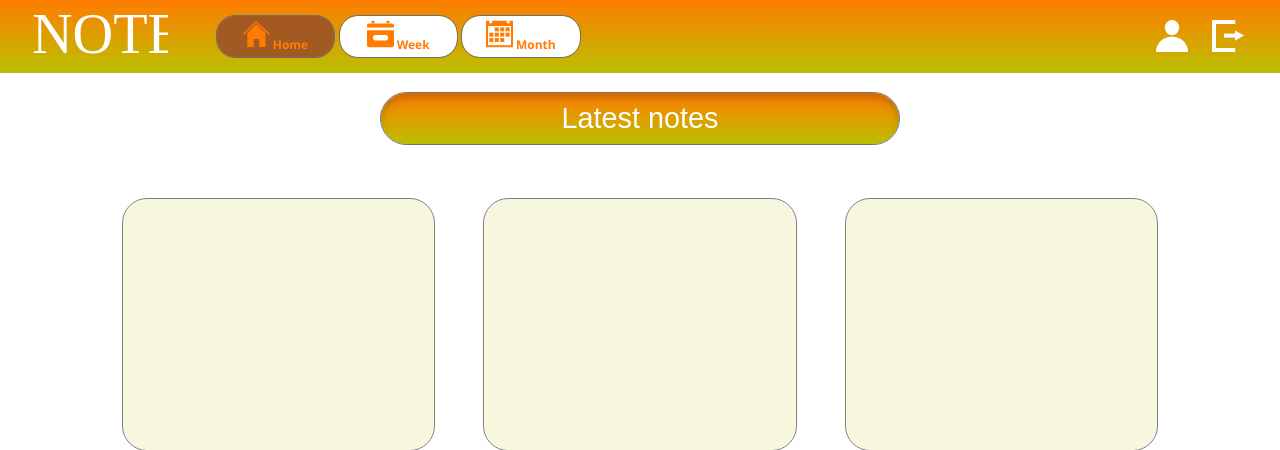
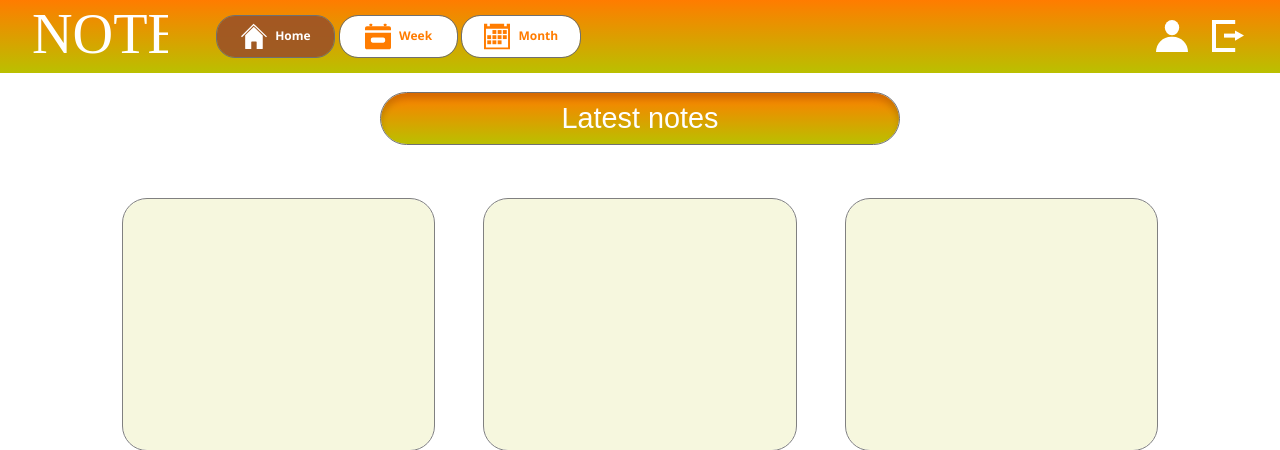
Before and after one commit to jakubszpilowski/WdPAI, a PHP site: page /public/views/main_page.html in a window 1280 px wide. Shown: the top 450 px of the page. Run offline with PHP 8.4, Linux system fonts and the light colour scheme.

Commit message:
Changes in home button

```diff
--- a/public/css/style_main.css
+++ b/public/css/style_main.css
@@ -40,7 +40,11 @@ body {
     background: #FFFFFF 0% 0% no-repeat padding-box;
     border-radius: 19px;
     border: 1px solid #707070;
-    display: inline-block;
+    display: inline-flex;
+    flex-direction: row;
+    justify-content: center;
+    align-items: center;
+    gap: 0.5rem;
     margin-right: 0.2rem;
     height: 60%;
     width: 33%;
@@ -50,6 +54,10 @@ body {
 
 .home {
     background-color: #9c5326e6;
+}
+
+.home > span {
+    color: #FFFFFF;
 }
 
 .pages > button > img {
--- a/public/views/main_page.html
+++ b/public/views/main_page.html
@@ -14,16 +14,16 @@
             </div>
             <div class="pages">
                 <button class="b home">
-                    <img src="../img/home.svg">
-                    Home
+                    <img src="../img/home_wh.svg">
+                    <span>Home</span>
                 </button>
                 <button class="b">
                     <img src="../img/week_org.svg">
-                    Week
+                    <span>Week</span>
                 </button>
                 <button class="b">
                     <img src="../img/month_org.svg">
-                    Month
+                    <span>Month</span>
                 </button>
             </div>
             <div class="icons">
```
Also changed, not shown: public/img/home_wh.svg (added).
